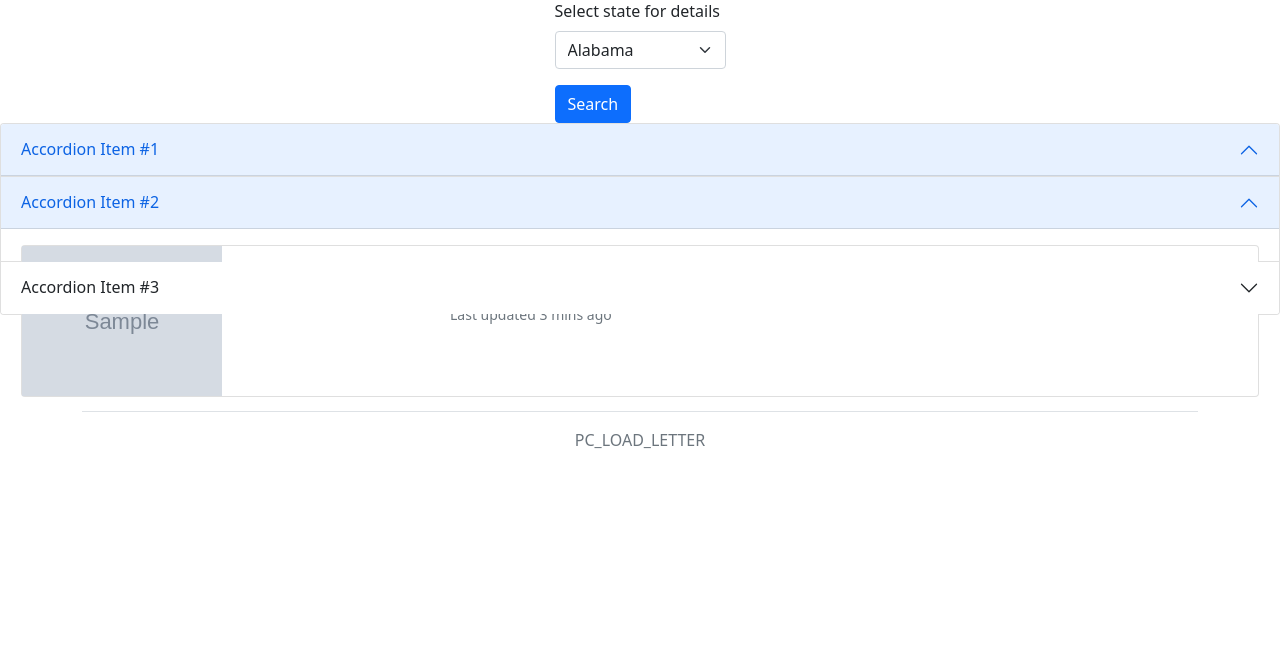
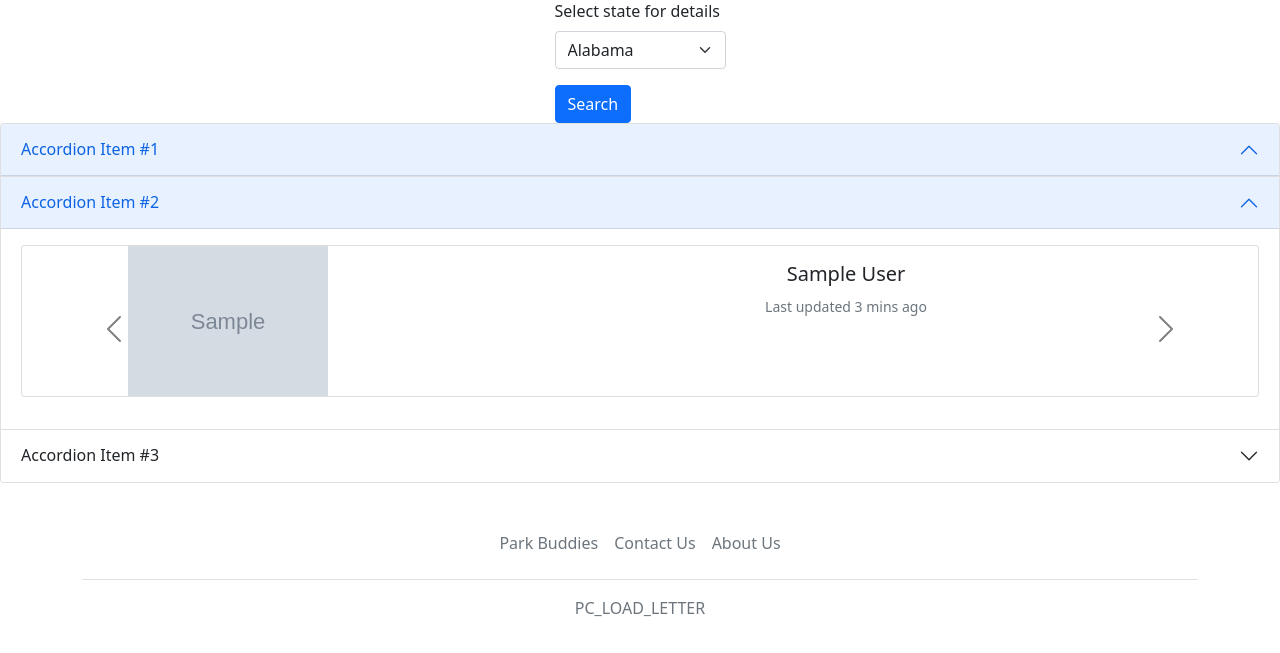
Before and after one commit to kev-odin/park-buddies-archive, a Flask app: page /parkbystate in a window 1280 px wide, after a click on "Accordion Item #2". Shown: the part 97-750 px from the top of the page. Run offline with Flask 2, Linux system fonts and the light colour scheme; a user stored in the database is signed in; grey boxes marked "Sample" are stand-in pictures; a database or web service that is not in the repository returns one stand-in record (values such as "Sample title"); data that the repository does not hold is empty; some libraries are stand-ins or nearby versions.

Commit message:
second carousel item works but not changing

```diff
--- a/flask-web/templates/parkbystate.html
+++ b/flask-web/templates/parkbystate.html
@@ -134,6 +134,7 @@
         </div>
       </div>
     </div>
+
     <div class="accordion-item">
       <h2 class="accordion-header" id="panelsStayOpen-headingTwo">
         <button
@@ -153,10 +154,15 @@
         aria-labelledby="panelsStayOpen-headingTwo"
       >
         <div class="accordion-body">
-          <! -- below is to show the second carousel item -->
+          <div
+            id="carouselExampleDark"
+            class="carousel carousel-dark slide"
+            data-bs-ride="carousel"
+          >
+            <div class="carousel-inner" align="center">
               {% for park in myData.values() %}
 
-          <div class="carousel-item active" data-bs-interval="5000">
+              <div class="carousel-item active" data-bs-interval="50">
                 <div class="card mb-3">
                   <div class="row g-0">
                     <div class="col-md-4">
@@ -166,9 +172,11 @@
                     <div class="col-md-8">
                       <div class="card-body">
                         <h5 class="card-text">{{park['fullName']}}</h5>
-                    <p class="card-text"></p>
+
                         <p class="card-text">
-                      <small class="text-muted">Last updated 3 mins ago</small>
+                          <small class="text-muted"
+                            >Last updated 3 mins ago</small
+                          >
                         </p>
                       </div>
                     </div>
@@ -177,10 +185,36 @@
               </div>
 
               {% endfor %}
-          <! -- above is to show the second carousel item -->
+            </div>
+            <button
+              class="carousel-control-prev"
+              type="button"
+              data-bs-target="#carouselExampleDark"
+              data-bs-slide="prev"
+            >
+              <span
+                class="carousel-control-prev-icon"
+                aria-hidden="true"
+              ></span>
+              <span class="visually-hidden">Previous</span>
+            </button>
+            <button
+              class="carousel-control-next"
+              type="button"
+              data-bs-target="#carouselExampleDark"
+              data-bs-slide="next"
+            >
+              <span
+                class="carousel-control-next-icon"
+                aria-hidden="true"
+              ></span>
+              <span class="visually-hidden">Next</span>
+            </button>
           </div>
         </div>
       </div>
+    </div>
+
     <div class="accordion-item">
       <h2 class="accordion-header" id="panelsStayOpen-headingThree">
         <button
```
Lines whose indentation alone changed are shown as unchanged.
